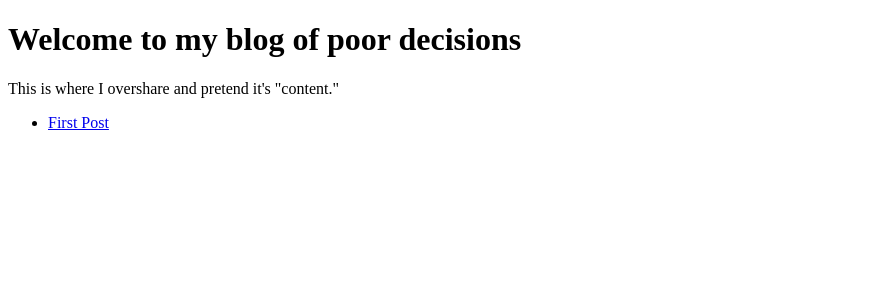
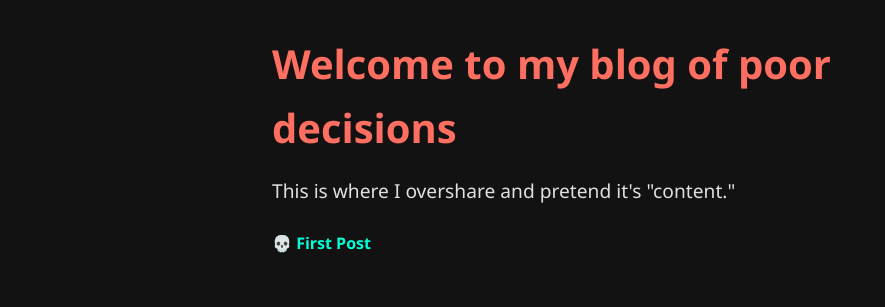
Before and after one commit to pluto-sketch/blogs, a plain HTML site: page index.html in a window 1280 px wide. Shown: the whole page, without its empty margins (0-885 px from the left). Drawn offline with Linux system fonts and the light colour scheme.

Commit message:
added CSS

```diff
--- a/index.html
+++ b/index.html
@@ -3,6 +3,10 @@
     <head>
         <title>My Slightly Cursed Blog</title>
         <link rel="stylesheet" href="style.css" />
+        <link
+            href="https://fonts.googleapis.com/css2?family=Fira+Code&display=swap"
+            rel="stylesheet"
+        />
     </head>
     <body>
         <h1>Welcome to my blog of poor decisions</h1>
--- a/style.css
+++ b/style.css
@@ -0,0 +1,58 @@
+/* Reset some browser styles */
+body,
+h1,
+p,
+ul,
+li,
+a {
+    margin: 0;
+    padding: 0;
+    box-sizing: border-box;
+}
+
+/* Set base styles */
+body {
+    font-family: "Segoe UI", Tahoma, Geneva, Verdana, sans-serif;
+    background: #121212;
+    color: #e0e0e0;
+    padding: 2rem;
+    max-width: 800px;
+    margin: auto;
+    line-height: 1.6;
+}
+
+h1 {
+    color: #ff6f61;
+    font-size: 2.5rem;
+    margin-bottom: 1rem;
+}
+
+p {
+    font-size: 1.2rem;
+    margin-bottom: 1.5rem;
+}
+
+ul {
+    list-style: none;
+    margin-top: 1rem;
+}
+
+li {
+    margin-bottom: 1rem;
+}
+
+a {
+    color: #00ffd5;
+    text-decoration: none;
+    font-weight: bold;
+    transition: color 0.2s ease;
+}
+
+a:hover {
+    color: #ff6f61;
+}
+
+/* Optional spice: center links with some flair */
+ul li::before {
+    content: "💀 ";
+}
```
Also changed, not shown: posts/first.html (+5 -0 lines).
